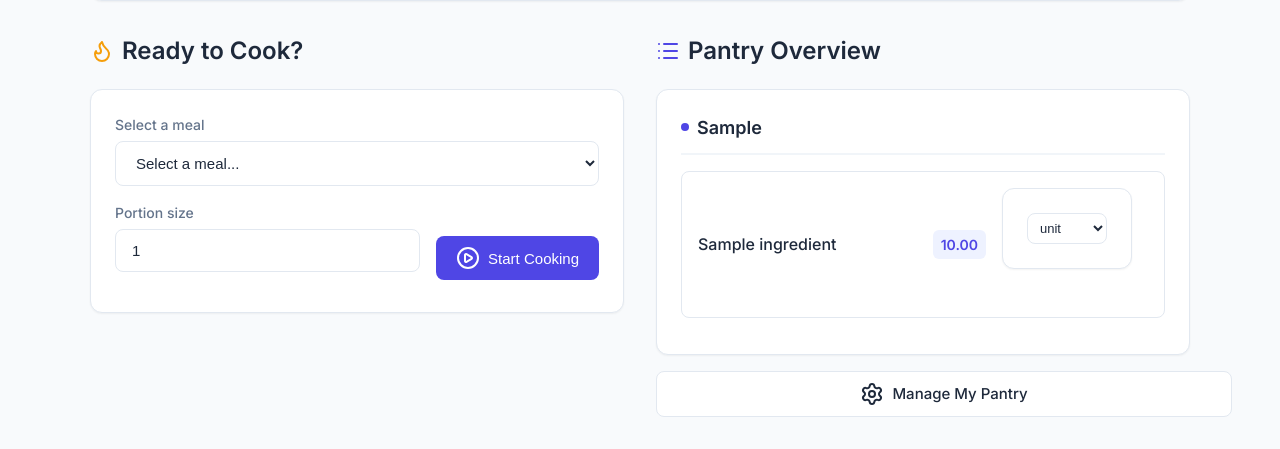
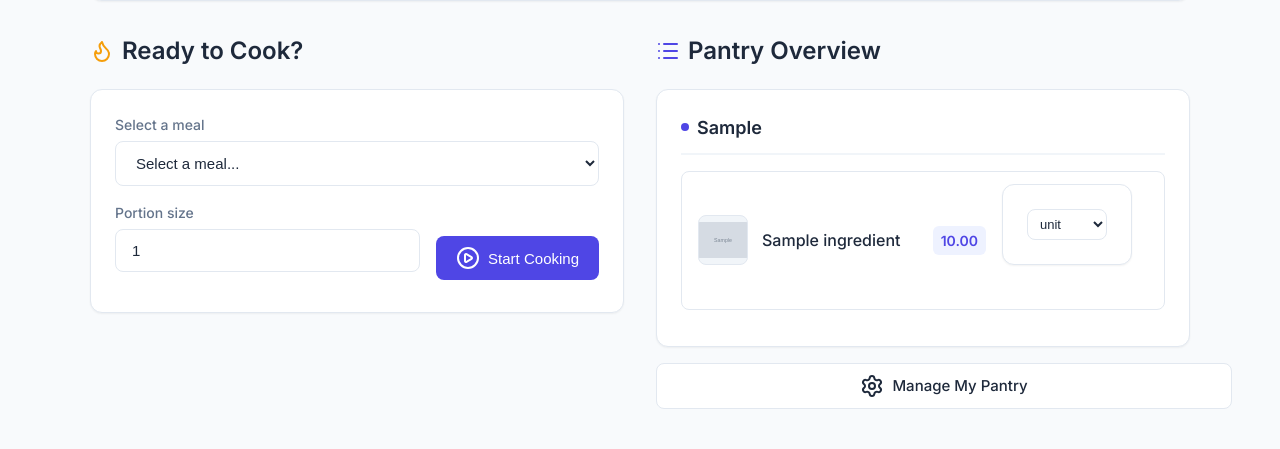
Before and after one commit to pestilence-and-war/Small-Asset-Tracker, a Flask app: page / in a window 1280 px wide. Shown: the part 457-906 px from the top of the page. After the commit the page ends 866 px from the top, so only its background shows below. Run offline with Flask 3, Linux system fonts and the light colour scheme; tables that the repository leaves empty hold one stand-in row (values such as "Sample post"); grey boxes marked "Sample" are stand-in pictures; some libraries are stand-ins or nearby versions.

Commit message:
Added image support from the UPC API

```diff
--- a/app/api_clients/off_client.py
+++ b/app/api_clients/off_client.py
@@ -52,6 +52,9 @@ class OpenFoodFactsClient:
                 # Try to get quantity and unit
                 quantity_str = product.get("quantity", "")
 
+                # Get image URL (prefer front_small or front)
+                image_url = product.get("image_front_small_url") or product.get("image_front_url") or product.get("image_url")
+
                 # Check for liquid/solid hints
                 # If the unit is ml, l, etc., it's volume. If g, kg, it's mass.
                 unit_hint = "count"
@@ -65,6 +68,7 @@ class OpenFoodFactsClient:
                     "quantity_str": quantity_str,
                     "category": category,
                     "unit_hint": unit_hint,
+                    "image_url": image_url,
                     "source": "Open Food Facts"
                 }
             return None
--- a/app/database.py
+++ b/app/database.py
@@ -131,6 +131,13 @@ def init_db():
         print("Adding 'parent_id' column to 'ingredients' table.")
         conn.execute('ALTER TABLE ingredients ADD COLUMN parent_id INTEGER REFERENCES ingredients(id)')
 
+    # Add image_url column to ingredients if it doesn't exist
+    try:
+        conn.execute('SELECT image_url FROM ingredients LIMIT 1').fetchall()
+    except sqlite3.OperationalError:
+        print("Adding 'image_url' column to 'ingredients' table.")
+        conn.execute('ALTER TABLE ingredients ADD COLUMN image_url TEXT')
+
     conn.commit()
     conn.close()
 
--- a/app/routes.py
+++ b/app/routes.py
@@ -61,7 +61,7 @@ def get_all_ingredients(view_name='pantry', search_query=None):
     # Join with ingredient_view_units to get the preferred display unit
     sql = f"""
         SELECT
-            i.id, i.name, i.category, i.quantity, i.base_unit, i.base_unit_type,
+            i.id, i.name, i.category, i.quantity, i.base_unit, i.base_unit_type, i.image_url,
             ivu.unit as display_unit
         FROM ingredients i
         LEFT JOIN ingredient_view_units ivu ON i.id = ivu.ingredient_id AND ivu.view_name = ?
@@ -185,6 +185,7 @@ def add_item_by_upc():
                 # Auto-detect category
                 category = off_data['category']
                 density = 1.0 if off_data['unit_hint'] == 'volume' else None # Default 1.0 for liquids
+                image_url = off_data.get('image_url')
 
                 # Map some OFF categories to our local ones
                 cat_map = {
@@ -214,6 +215,7 @@ def add_item_by_upc():
                 item_unit = upc_item['unit'].strip().lower() if upc_item['unit'] else 'unit'
                 local_category = "Other"
                 density = None
+                image_url = None
 
             # 2. Check if this ingredient already exists in the pantry
             ingredient = conn.execute("SELECT * FROM ingredients WHERE name = ?", (item_name,)).fetchone()
@@ -224,6 +226,11 @@ def add_item_by_upc():
                 # Convert the quantity from the UPC data to the ingredient's base unit
                 quantity_to_add_in_base_unit, _, _ = convert_to_base(item_quantity, item_unit, ingredient_id, conn=conn)
                 conn.execute("UPDATE ingredients SET quantity = quantity + ? WHERE id = ?", (quantity_to_add_in_base_unit, ingredient_id))
+
+                # Update image_url if we have a new one and the old one is missing
+                if image_url and not ingredient['image_url']:
+                    conn.execute("UPDATE ingredients SET image_url = ? WHERE id = ?", (image_url, ingredient_id))
+
                 message = f"Updated quantity for {item_name}."
 
             else:
@@ -241,8 +248,8 @@ def add_item_by_upc():
                     converted_quantity, _, _ = convert_to_base(item_quantity, item_unit, density_g_ml=density, conn=conn)
 
                 conn.execute(
-                    'INSERT INTO ingredients (name, quantity, base_unit, base_unit_type, category, density_g_ml) VALUES (?, ?, ?, ?, ?, ?)',
-                    (item_name, converted_quantity, base_unit, base_unit_type, local_category, density)
+                    'INSERT INTO ingredients (name, quantity, base_unit, base_unit_type, category, density_g_ml, image_url) VALUES (?, ?, ?, ?, ?, ?, ?)',
+                    (item_name, converted_quantity, base_unit, base_unit_type, local_category, density, image_url)
                 )
                 message = f"Added new item: {item_name} (Category: {local_category})."
 
@@ -639,7 +646,7 @@ def get_ingredient_by_id(ingredient_id, view_name='pantry', for_editing=False):
     conn = get_db_connection()
     query = f"""
         SELECT
-            i.id, i.name, i.category, i.quantity, i.base_unit, i.base_unit_type, i.density_g_ml, i.parent_id,
+            i.id, i.name, i.category, i.quantity, i.base_unit, i.base_unit_type, i.density_g_ml, i.parent_id, i.image_url,
             ivu.unit as display_unit
         FROM ingredients i
         LEFT JOIN ingredient_view_units ivu ON i.id = ivu.ingredient_id AND ivu.view_name = ?
--- a/app/static/css/style.css
+++ b/app/static/css/style.css
@@ -358,7 +358,7 @@ ul { list-style: none; padding: 0; margin: 0; }
 
 .ingredient-item {
     background: #fff;
-    padding: 1rem;
+    padding: 0.75rem 1rem;
     border-radius: var(--radius-sm);
     border: 1px solid var(--border);
     margin-bottom: 0.75rem;
@@ -374,10 +374,37 @@ ul { list-style: none; padding: 0; margin: 0; }
 
 .ingredient-display {
     display: grid;
-    grid-template-columns: 1fr auto auto auto;
+    grid-template-columns: 48px 1fr auto auto auto;
     align-items: center;
     gap: 1rem;
     width: 100%;
+}
+
+.ingredient-image, .ingredient-image-placeholder {
+    width: 48px;
+    height: 48px;
+    border-radius: 8px;
+    overflow: hidden;
+    background: #f1f5f9;
+    display: flex;
+    align-items: center;
+    justify-content: center;
+    border: 1px solid var(--border);
+}
+
+.ingredient-image img {
+    width: 100%;
+    height: 100%;
+    object-fit: contain;
+}
+
+.ingredient-image-placeholder {
+    color: var(--text-muted);
+}
+
+.ingredient-image-placeholder i {
+    width: 20px;
+    height: 20px;
 }
 
 .ingredient-name {
--- a/app/templates/_ingredient_item.html
+++ b/app/templates/_ingredient_item.html
@@ -1,5 +1,15 @@
 <li id="ingredient-{{ ingredient.id }}" class="ingredient-item">
     <div class="ingredient-display">
+        {% if ingredient.image_url %}
+            <div class="ingredient-image">
+                <img src="{{ ingredient.image_url }}" alt="{{ ingredient.name }}" loading="lazy">
+            </div>
+        {% else %}
+            <div class="ingredient-image-placeholder">
+                <i data-lucide="package"></i>
+            </div>
+        {% endif %}
+
         <span class="ingredient-name">{{ ingredient.name }}</span>
 
         <span class="ingredient-qty">{{ '%.2f'|format(ingredient.display_quantity) }}</span>
```
